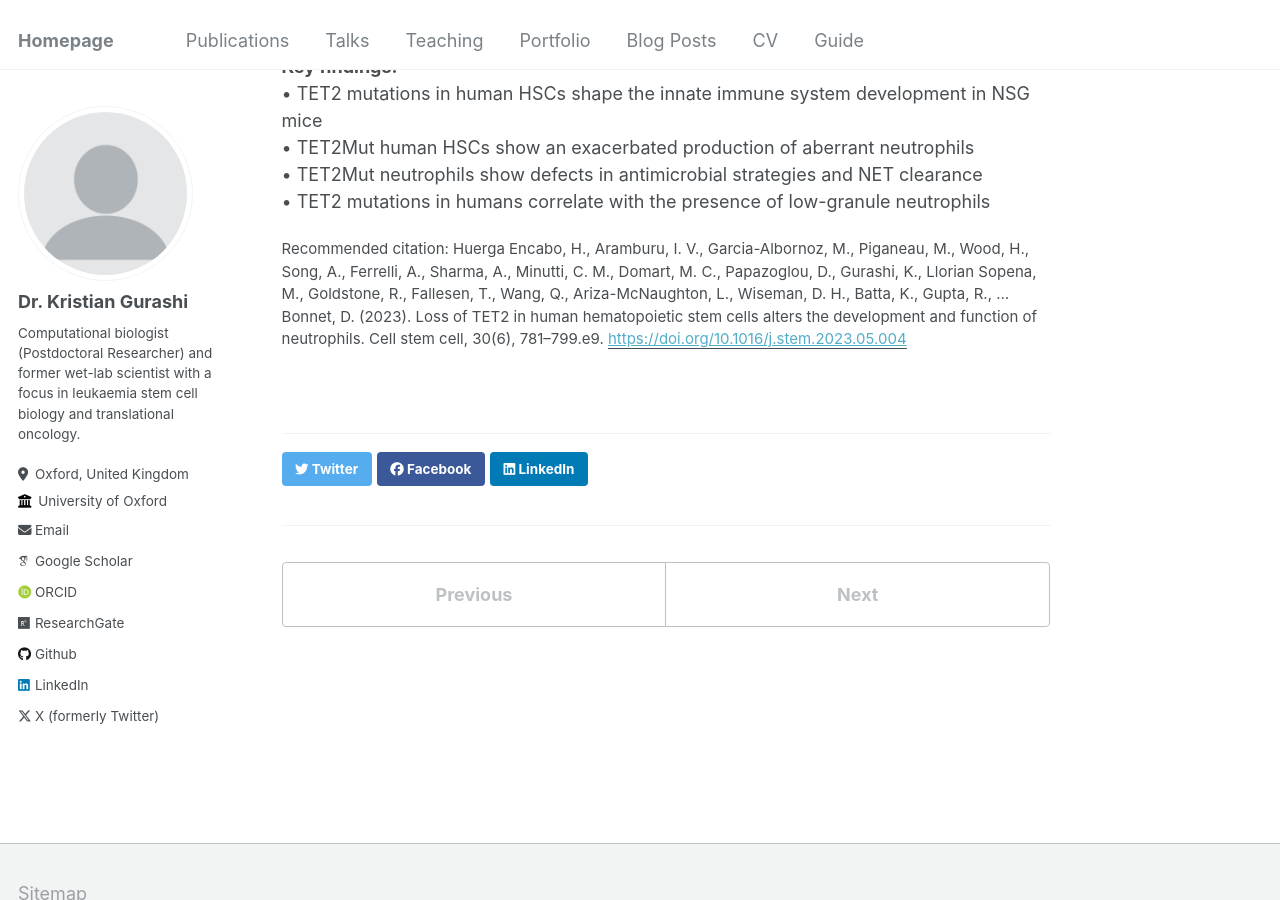
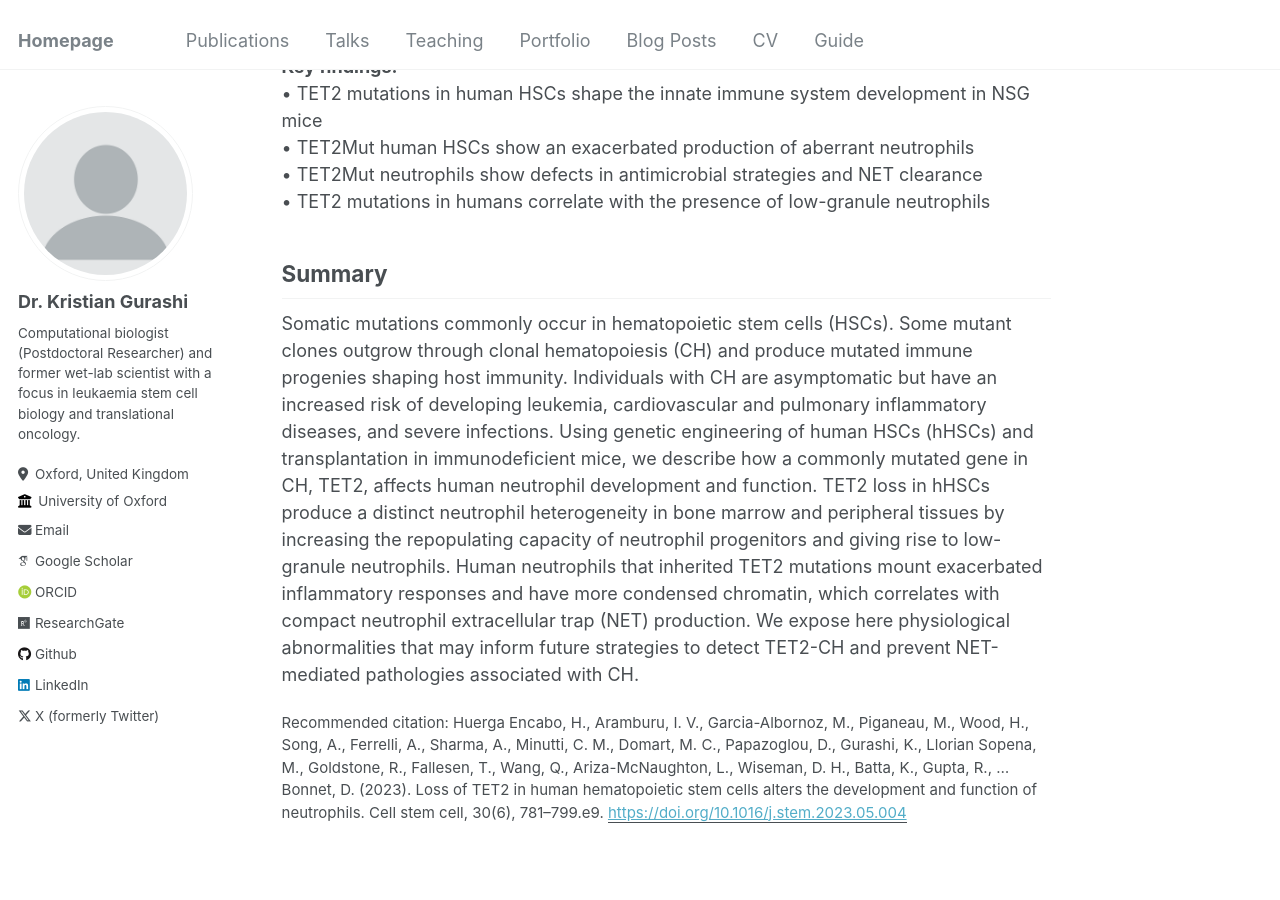
Before and after one commit to EspressoKris/Portfolio, a Jekyll site: the page built from _publications/2009-10-01-paper-title-number-1.md, in a window 1280 px wide and 900 px high, scrolled down 818 px. Built offline with Jekyll 4.4.1, drawn with Linux system fonts in a browser that asks for light colours; some web fonts are replaced.

Commit message:
20250216__16:48__kgurashi

```diff
--- a/_publications/2009-10-01-paper-title-number-1.md
+++ b/_publications/2009-10-01-paper-title-number-1.md
@@ -19,3 +19,7 @@ citation: 'Huerga Encabo, H., Aramburu, I. V., Garcia-Albornoz, M., Piganeau, M.
     • TET2 mutations in humans correlate with the presence of low-granule neutrophils
   </p>
 </div>
+
+## Summary
+
+Somatic mutations commonly occur in hematopoietic stem cells (HSCs). Some mutant clones outgrow through clonal hematopoiesis (CH) and produce mutated immune progenies shaping host immunity. Individuals with CH are asymptomatic but have an increased risk of developing leukemia, cardiovascular and pulmonary inflammatory diseases, and severe infections. Using genetic engineering of human HSCs (hHSCs) and transplantation in immunodeficient mice, we describe how a commonly mutated gene in CH, TET2, affects human neutrophil development and function. TET2 loss in hHSCs produce a distinct neutrophil heterogeneity in bone marrow and peripheral tissues by increasing the repopulating capacity of neutrophil progenitors and giving rise to low-granule neutrophils. Human neutrophils that inherited TET2 mutations mount exacerbated inflammatory responses and have more condensed chromatin, which correlates with compact neutrophil extracellular trap (NET) production. We expose here physiological abnormalities that may inform future strategies to detect TET2-CH and prevent NET-mediated pathologies associated with CH.
```
